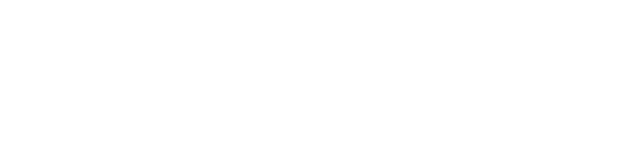
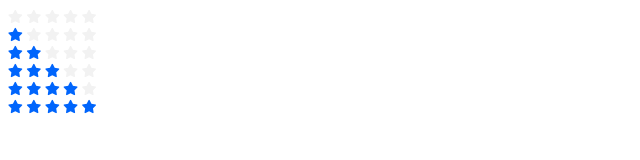
Before and after one commit to alexandre-jung/AlexandreJung_2_12082021, a plain HTML site: page index.html in a window 1280 px wide. Shown: the whole page, without its empty margins (0-640 px from the left). Drawn offline with Linux system fonts and the light colour scheme.

Commit message:
create rating component

```diff
--- a/index.html
+++ b/index.html
@@ -7,21 +7,66 @@
     <meta name='viewport' content='width=device-width, initial-scale=1.0'>
 
     <!-- Google Fonts CSS -->
-    <link rel="preconnect" href="https://fonts.googleapis.com">
-    <link rel="preconnect" href="https://fonts.gstatic.com" crossorigin>
-    <link href="https://fonts.googleapis.com/css2?family=Raleway:wght@400;700&display=swap" rel="stylesheet">
-
-    <!-- Font Awesome JS -->
-    <script src="https://kit.fontawesome.com/37765fdb11.js" crossorigin="anonymous"></script>
+    <link rel='preconnect' href='https://fonts.googleapis.com'>
+    <link rel='preconnect' href='https://fonts.gstatic.com' crossorigin>
+    <link href='https://fonts.googleapis.com/css2?family=Raleway:wght@400;700&display=swap' rel='stylesheet'>
 
     <!-- Custom CSS -->
-    <link rel="stylesheet" href="static/css/main.css">
+    <link rel='stylesheet' href='static/css/main.css'>
 
     <title>Reservia</title>
 </head>
 
 <body>
 
+    <div data-rating='0'>
+        <span class='fa star'></span>
+        <span class='fa star'></span>
+        <span class='fa star'></span>
+        <span class='fa star'></span>
+        <span class='fa star'></span>
+    </div>
+
+    <div data-rating='1'>
+        <span class='fa star'></span>
+        <span class='fa star'></span>
+        <span class='fa star'></span>
+        <span class='fa star'></span>
+        <span class='fa star'></span>
+    </div>
+
+    <div data-rating='2'>
+        <span class='fa star'></span>
+        <span class='fa star'></span>
+        <span class='fa star'></span>
+        <span class='fa star'></span>
+        <span class='fa star'></span>
+    </div>
+
+    <div data-rating='3'>
+        <span class='fa star'></span>
+        <span class='fa star'></span>
+        <span class='fa star'></span>
+        <span class='fa star'></span>
+        <span class='fa star'></span>
+    </div>
+
+    <div data-rating='4'>
+        <span class='fa star'></span>
+        <span class='fa star'></span>
+        <span class='fa star'></span>
+        <span class='fa star'></span>
+        <span class='fa star'></span>
+    </div>
+
+    <div data-rating='5'>
+        <span class='fa star'></span>
+        <span class='fa star'></span>
+        <span class='fa star'></span>
+        <span class='fa star'></span>
+        <span class='fa star'></span>
+    </div>
+
 </body>
 
 </html>
--- a/static/css/_base.css
+++ b/static/css/_base.css
@@ -0,0 +1,26 @@
+:root {
+    /* colors */
+    --blue: #0065FC;
+    --lightblue: #DEEBFF;
+    --lightgray: #F2F2F2;
+    --color-primary: var(--blue);
+    --color-secondary: var(--lightblue);
+    --color-background: var(--lightgray);
+
+    /* typography */
+    --base-font-size: 1.5rem;
+    --rating-star-size: 1.3rem;
+}
+
+*, ::before, ::after {
+    font-family: 'Raleway';
+}
+
+html {
+    /* 16px * 62.5% : 1rem = 10px on most browsers */
+    font-size: 62.5%;
+}
+
+body {
+    font-size: var(--base-font-size);
+}
--- a/static/css/_components.css
+++ b/static/css/_components.css
@@ -0,0 +1,20 @@
+/*
+* Star-rating component
+*/
+.star {
+    color: var(--color-background);
+    font-size: var(--rating-star-size);
+}
+.star::before {
+    content: '\f005';
+}
+[data-rating] {
+    cursor: default;
+}
+[data-rating='1'] > .star:nth-of-type(-n+1),
+[data-rating='2'] > .star:nth-of-type(-n+2),
+[data-rating='3'] > .star:nth-of-type(-n+3),
+[data-rating='4'] > .star:nth-of-type(-n+4),
+[data-rating='5'] > .star:nth-of-type(-n+5) {
+    color: var(--color-primary);
+}
```
